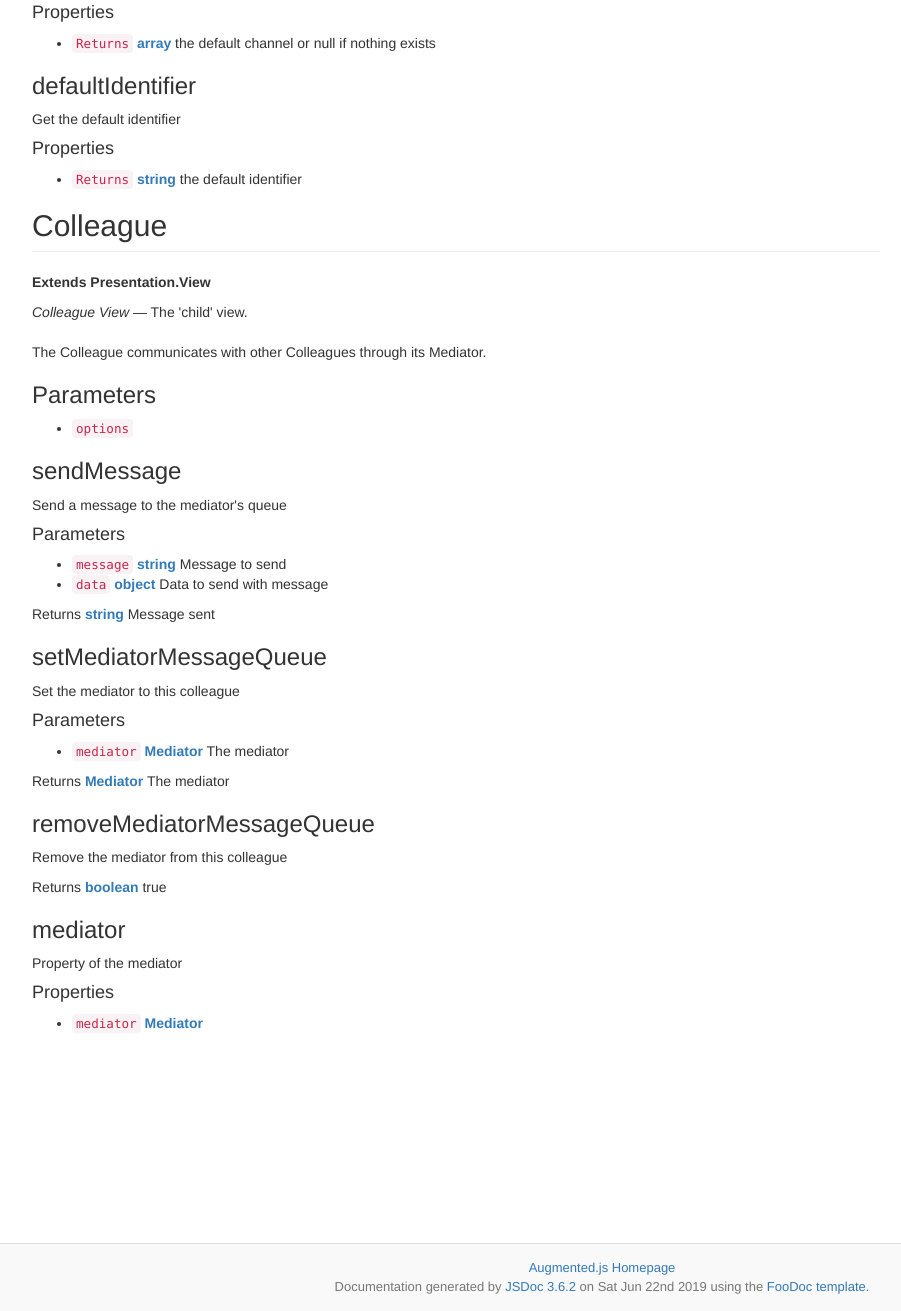
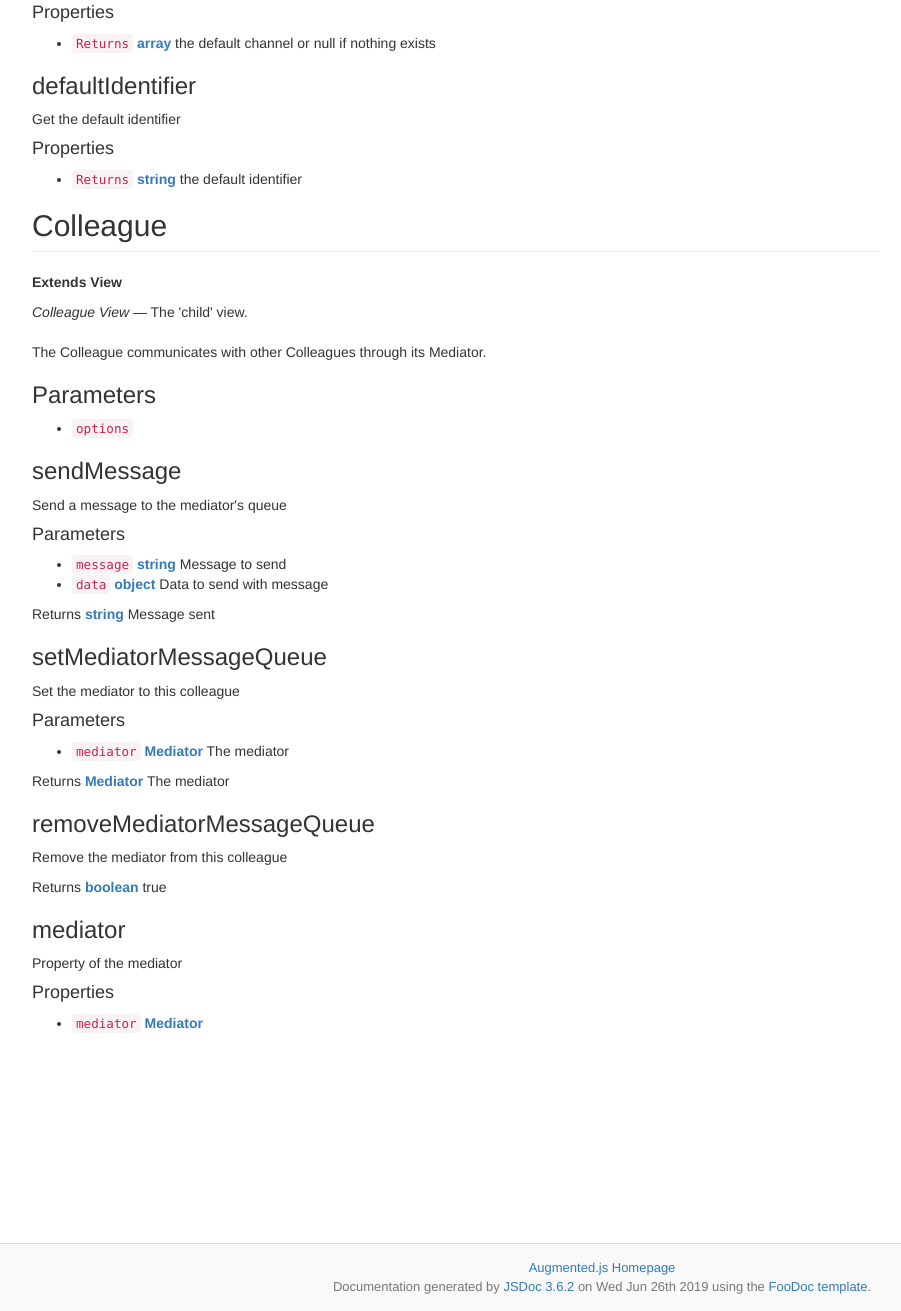
Before and after one commit to Augmentedjs/presentation-mediator, a website built with webpack: page jsdoc/index.html in a window 1280 px wide. Shown: the part 4864-6175 px from the top of the page, without its empty margins (38-939 px from the left). Built offline with nearby package versions, Linux system fonts and the light colour scheme; a web font is replaced by a local one.

Commit message:
doc updates and dependancies

```diff
--- a/jsdoc/index.html
+++ b/jsdoc/index.html
@@ -369,7 +369,7 @@ Convenience method for _.channel = null;</p>
 <li><code>Returns</code> <strong><a href="https://developer.mozilla.org/docs/Web/JavaScript/Reference/Global_Objects/String">string</a></strong> the default identifier</li>
 </ul>
 <h2>Colleague</h2>
-<p><strong>Extends Presentation.View</strong></p>
+<p><strong>Extends View</strong></p>
 <p><em>Colleague View</em> — The 'child' view.<br/><br>
 The Colleague communicates with other Colleagues through its Mediator.</p>
 <h3>Parameters</h3>
@@ -409,7 +409,7 @@ The Colleague communicates with other Colleagues through its Mediator.</p>
 	</div>
 	<footer>
 				<div class="footer-option"><a href='http://www.augmentedjs.com'>Augmented.js Homepage</a></div>
-			<div class="generated-by">Documentation generated by <a href="https://github.com/jsdoc3/jsdoc">JSDoc 3.6.2</a> on Sat Jun 22nd 2019 using the <a href="https://github.com/steveush/foodoc">FooDoc template</a>.</div>
+			<div class="generated-by">Documentation generated by <a href="https://github.com/jsdoc3/jsdoc">JSDoc 3.6.2</a> on Wed Jun 26th 2019 using the <a href="https://github.com/steveush/foodoc">FooDoc template</a>.</div>
 	</footer>
 	<script src="js/jquery.min.js"></script>
 	<script src="js/bootstrap.min.js"></script>
--- a/package.json
+++ b/package.json
@@ -1,6 +1,6 @@
 {
   "name": "presentation-mediator",
-  "version": "2.7.0",
+  "version": "2.7.1",
   "description": "The Augmented.js Next - Presentation Mediator Module.",
   "main": "dist/presentation-mediator.js",
   "scripts": {
@@ -33,7 +33,7 @@
     "babel-preset-env": "^1.7.0",
     "chai": "^4.2.0",
     "documentation": "^11.0.1",
-    "eslint": "^6.0.0",
+    "eslint": "^6.0.1",
     "eslint-config-kentcdodds": "^14.3.3",
     "foodoc": "0.0.9",
     "jsdoc": "^3.6.2",
@@ -41,7 +41,7 @@
     "mocha": "^6.1.4",
     "mocha-jsdom": "^2.0.0",
     "webpack": "^4.35.0",
-    "webpack-cli": "^3.3.4"
+    "webpack-cli": "^3.3.5"
   },
   "dependencies": {
     "next-core-utilities": "^2.6.1",
```
Also changed, not shown: jsdoc/Colleague.html (+1 -1 lines), jsdoc/Mediator.html (+1 -1 lines), jsdoc/colleague.js.html (+1 -1 lines), jsdoc/global.html (+1 -1 lines), jsdoc/list_class.html (+1 -1 lines), jsdoc/mediator.js.html (+1 -1 lines), 1 other file.
